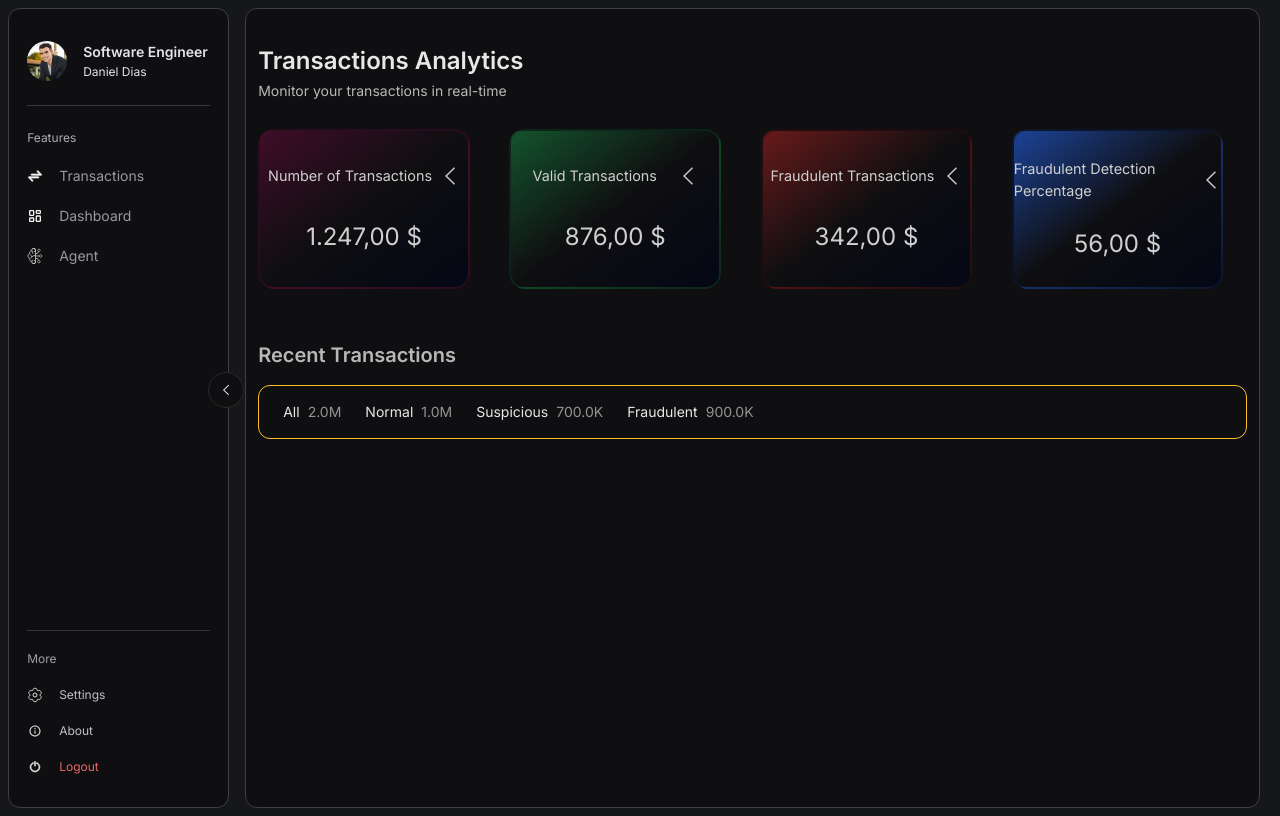
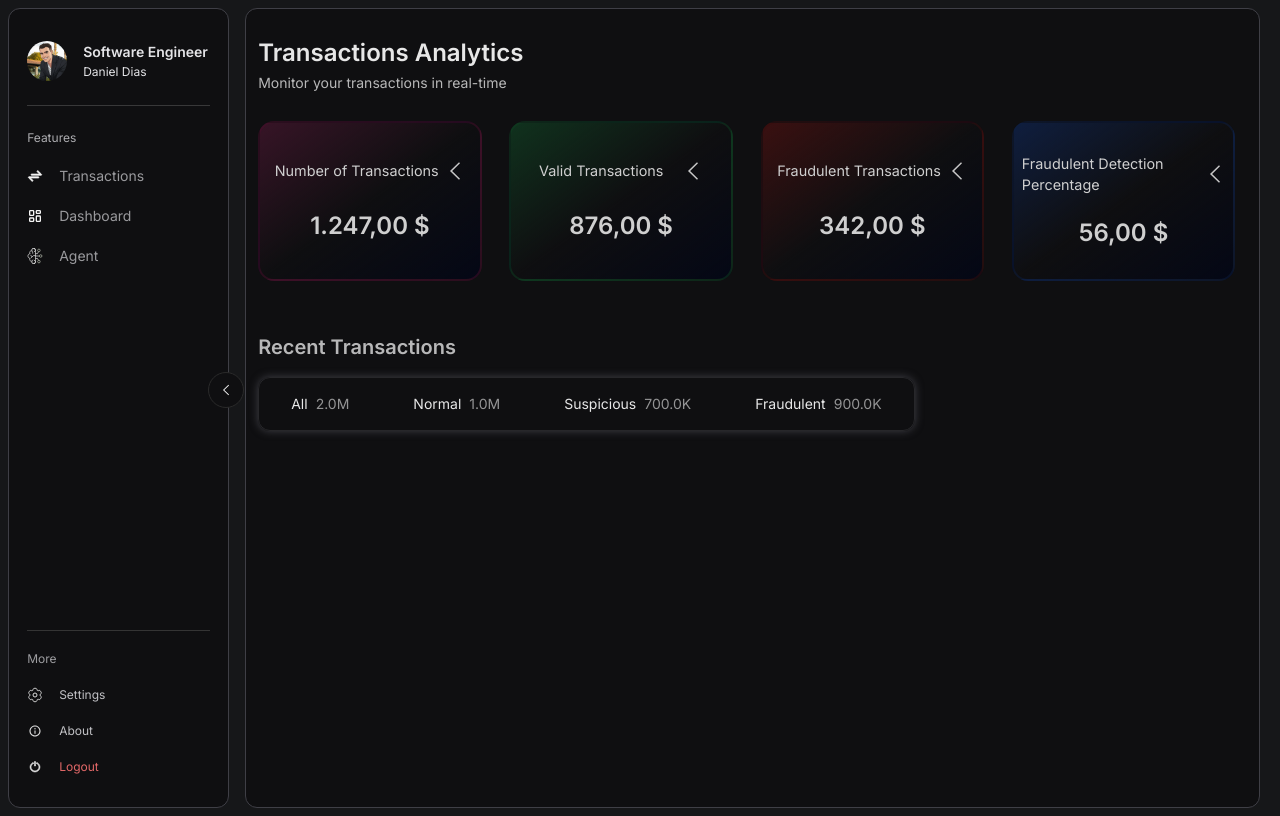
Before and after one commit to danielferreira-dias/credit.card.fraud.detection-dashboard, a React (Vite) app in the folder frontend/: page / in a window 1280 px wide. Built offline with nearby package versions, Linux system fonts and the light colour scheme.

Commit message:
New update on the Transactions Page

```diff
--- a/frontend/src/components/StatsCard.tsx
+++ b/frontend/src/components/StatsCard.tsx
@@ -7,12 +7,12 @@ interface StatsCardProps {
 export default function StatsCard( { typeStat, statValue , colour } : StatsCardProps  )  {
     const formattedValue = `${statValue.toLocaleString('de-DE', { minimumFractionDigits: 2, maximumFractionDigits: 2 })} $`;
     return (
-        <div className={`flex flex-col justify-evenly ${colour} w-[90%] h-40 rounded-2xl opacity-80 items-center `}>
+        <div className={`flex flex-col justify-evenly ${colour} w-[95%] h-40 rounded-2xl opacity-80 items-center p-2 `}>
             <div className={`flex flex-row justify-evenly w-full items-center`}>
                 <span className="opacity-100 text-[0.90rem]">{typeStat}</span>
                 <img src={"/left-arrow-backup-2-svgrepo-com.svg"} alt="Toggle sidebar" className={`w-5 h-5 transform transition duration-300 }`} />
             </div>
-            <span className="text-2xl">{formattedValue}</span>
+            <span className="text-2xl font-semibold">{formattedValue}</span>
         </div>
     )
 }
--- a/frontend/src/components/TransactionsList.tsx
+++ b/frontend/src/components/TransactionsList.tsx
@@ -1,6 +1,41 @@
 import { useEffect, useState } from "react";
 
-interface FilterElement  { filterName : string, filterValue : number }
+interface FilterElement  {
+    filterName : string,
+    filterValue : number
+}
+
+type SortBy = "timestamp" | "amount" | "score";
+
+interface TransactionFilters {
+    date_from?: string;
+    date_to?: string;
+    amount_min?: number;
+    amount_max?: number;
+    currency?: string[];
+    country?: string[];
+    city?: string[];
+    merchant?: string[];
+    merchant_category?: string[];
+    merchant_type?: string[];
+    card_type?: string[];
+    card_present?: (0 | 1)[];
+    channel?: string[];
+    device?: string[];
+    device_fingerprint?: string | null;
+    high_risk_merchant?: boolean | null;
+    distance_from_home_min?: number;
+    distance_from_home_max?: number;
+    weekend_transaction?: boolean | null;
+    hour_of_day?: number[];
+    ip_address?: string | null;
+    score_min?: number | null;
+    score_max?: number | null;
+    sort_by?: SortBy;
+    sort_dir?: "asc" | "desc";
+    page?: number;
+    page_size?: number;
+  }
 
 function formatValue(value: number): string {
     if (value >= 1_000_000) return `${(value / 1_000_000).toFixed(1)}M`;
@@ -28,15 +63,20 @@ export default function TransactionList(){
       }, []);
 
     return (
-        <div className="flex flex-col w-full mt-6 gap-y-4">
+        <div className="flex flex-col w-full mt-6 gap-y-4 items-center sm:items-start">
             <h2 className="text-xl font-semibold opacity-70 mt-6">Recent Transactions</h2>
-            <div className="flex flex-col md:flex-row h-fit pt-4 pb-4 px-6 py-6 w-full gap-x-6 gap-y-2 rounded-xl border-[1px] border-amber-400 flex-wrap">
-                { filterElements.map( (filter) => (
-                    <div className="flex flex-row flex-wrap gap-x-2">
-                        <span className="text-sm opacity-90 ">{filter.filterName}</span>
-                        <span className="text-sm opacity-55 ">{formatValue(filter.filterValue)}</span>
-                    </div>
-                ))}
+            <div className="flex flex-row justify-between">
+                <div className="flex sm:flex-row  items-center h-fit w-fit md:w-fit gap-y-4 border-zinc-800 shadow-[0_0_8px_rgba(0,0,0,0.5)] shadow-zinc-700 rounded-xl border-[1px] flex-wrap">
+                    { filterElements.map( (filter) => (
+                        <button className="trasnform transition duration-100 ease-in flex h-fit flex-row flex-wrap w-full sm:w-fit gap-x-2 rounded-lg hover:bg-zinc-900 px-8 py-4">
+                            <span className="text-sm opacity-90 h-fit ">{filter.filterName}</span>
+                            <span className="text-sm opacity-55  h-fit">{formatValue(filter.filterValue)}</span>
+                        </button>
+                    ))}
+                </div>
+
+                <div className=""></div>
+
             </div>
         </div>
     )
--- a/frontend/src/pages/Transactions.tsx
+++ b/frontend/src/pages/Transactions.tsx
@@ -18,7 +18,7 @@ export default function TransactionPage(){
 
     return (
         <div className="flex flex-col h-full w-full text-white p-3 gap-y-1">
-            <h2 className="text-2xl font-semibold opacity-90 mt-6">Transactions Analytics</h2>
+            <h2 className="text-2xl font-semibold opacity-90 mt-4">Transactions Analytics</h2>
             <h3 className="text-sm opacity-70">Monitor your transactions in real-time</h3>
             <div className="grid grid-cols-1 sm:grid-cols-2 lg:grid-cols-3 xl:grid-cols-4 w-full gap-4 items-center mt-6">
                 { stats.map ((stat) => (
--- a/frontend/src/style.css
+++ b/frontend/src/style.css
@@ -7,25 +7,25 @@ html, body, #root {
 }
 
 .card-1{
-    background: linear-gradient(to bottom right, #4c0d2e, transparent, #020617);
+    background: linear-gradient(to bottom right, #41162c, transparent, #020617);
     border-color: #560e3380;
     border-width: 2px;
 }
 
 .card-2{
-    background: linear-gradient(to bottom right, #166534, transparent, #020617);
+    background: linear-gradient(to bottom right, #113b21, transparent, #020617);
     border-color: #0f4a2680;
     border-width: 2px;
 }
 
 .card-3{
-    background: linear-gradient(to bottom right, #7f1d1d, transparent, #020617);
+    background: linear-gradient(to bottom right, #451111, transparent, #020617);
     border-color: #3f0e0e7d;
     border-width: 2px;
 }
 
 .card-4{
-    background: linear-gradient(to bottom right, #2564ebc6, transparent, #020617);
+    background: linear-gradient(to bottom right, #10285bc6, transparent, #020617);
     border-color: #0d224e79;
     border-width: 2px;
 }
```
